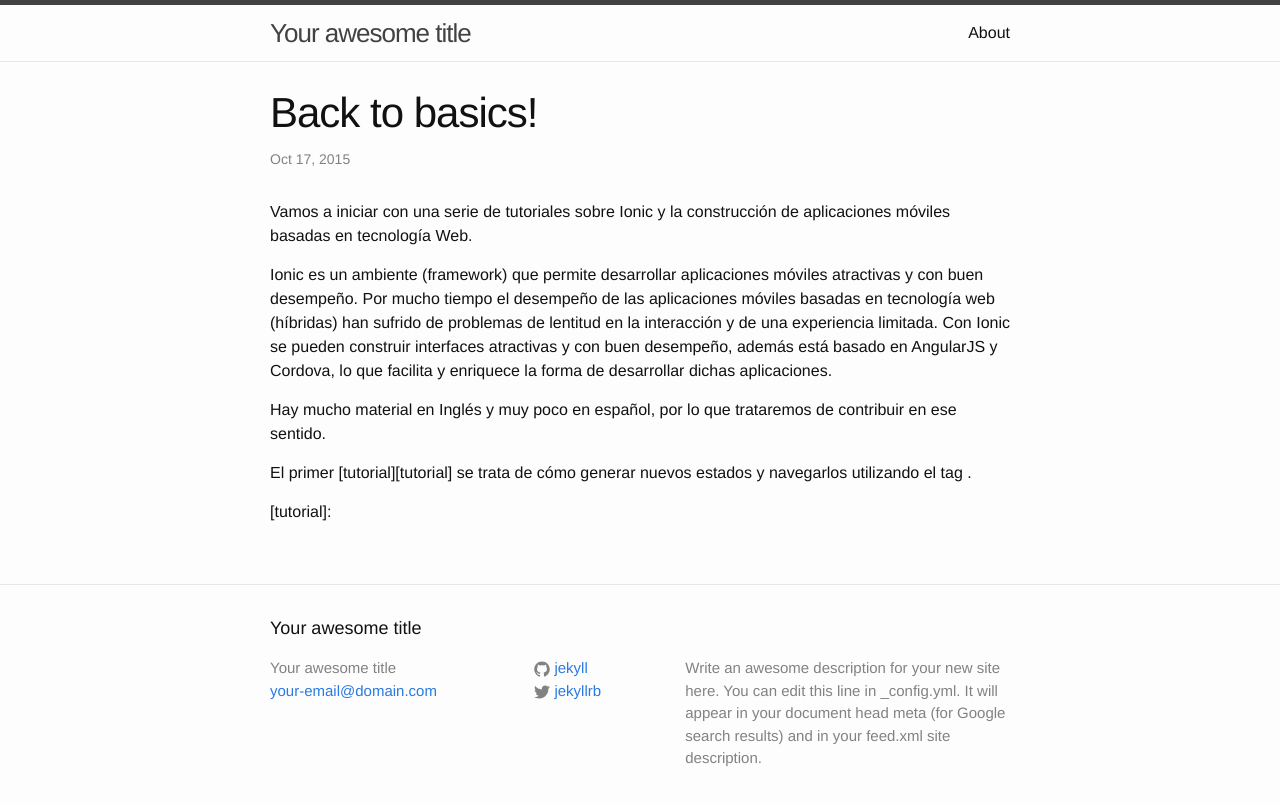
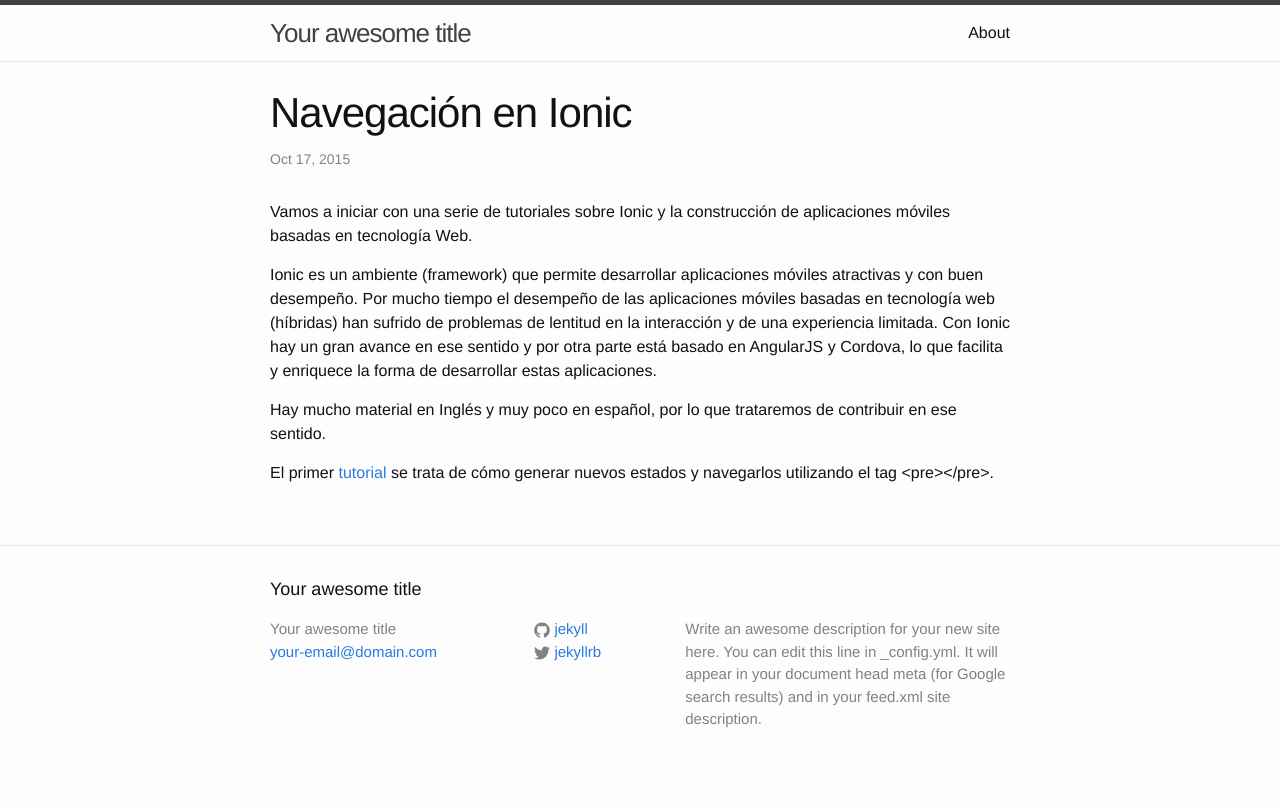
Before and after one commit to aaramirez/aaramirez.github.io, a Jekyll site: the page built from _posts/2015-10-17-welcome-to-jekyll.markdown, in a window 1280 px wide. Shown: the top 805 px of the page. Built offline with Jekyll 4.4.1, drawn with Linux system fonts in a browser that asks for light colours.

Commit message:
Cambio de título

```diff
--- a/_posts/2015-10-17-welcome-to-jekyll.markdown
+++ b/_posts/2015-10-17-welcome-to-jekyll.markdown
@@ -1,15 +1,15 @@
 ---
 layout: post
-title:  "Back to basics!"
+title:  "Navegación en Ionic"
 date:   2015-10-17 08:16:10
 categories: ionic angularjs cordova tutorial
 ---
 Vamos a iniciar con una serie de tutoriales sobre Ionic y la construcción de aplicaciones móviles basadas en tecnología Web.
 
-Ionic es un ambiente (framework) que permite desarrollar aplicaciones móviles atractivas y con buen desempeño. Por mucho tiempo el desempeño de las aplicaciones móviles basadas en tecnología web (híbridas) han sufrido de problemas de lentitud en la interacción y de una experiencia limitada. Con Ionic se pueden construir interfaces atractivas y con buen desempeño, además está basado en AngularJS y Cordova, lo que facilita y enriquece la forma de desarrollar dichas aplicaciones.
+Ionic es un ambiente (framework) que permite desarrollar aplicaciones móviles atractivas y con buen desempeño. Por mucho tiempo el desempeño de las aplicaciones móviles basadas en tecnología web (híbridas) han sufrido de problemas de lentitud en la interacción y de una experiencia limitada. Con Ionic hay un gran avance en ese sentido y por otra parte está basado en AngularJS y Cordova, lo que facilita y enriquece la forma de desarrollar estas aplicaciones.
 
 Hay mucho material en Inglés y muy poco en español, por lo que trataremos de contribuir en ese sentido.
 
-El primer [tutorial][tutorial] se trata de cómo generar nuevos estados y navegarlos utilizando el tag <ion-nav-view>.
+El primer [tutorial][tutoriallink] se trata de cómo generar nuevos estados y navegarlos utilizando el tag <pre><ion-nav-view></pre>.
 
-[tutorial]:
+[tutoriallink]:	https://github.com/aaramirez/tutorial-ionic-navegacion
```
